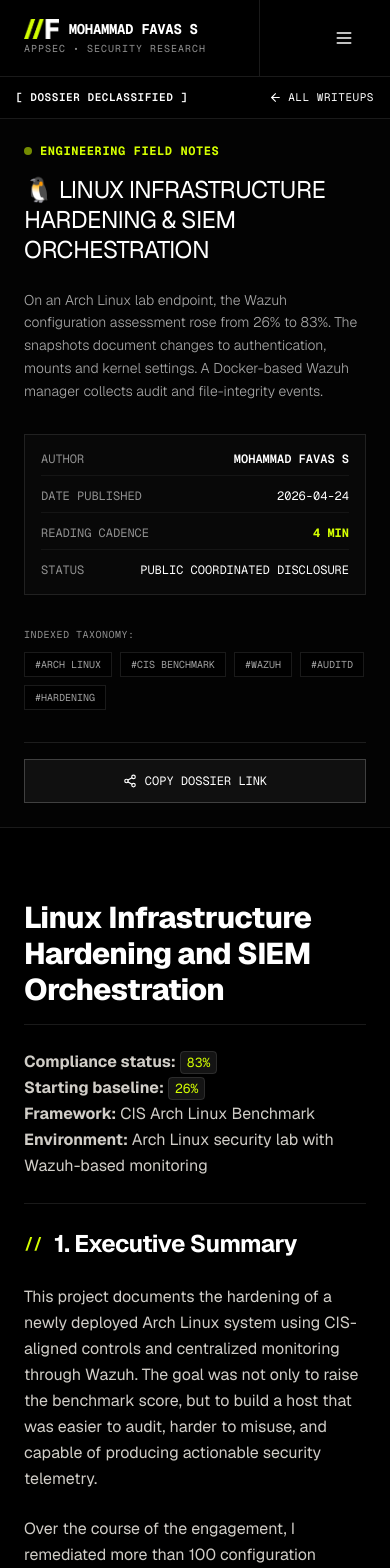
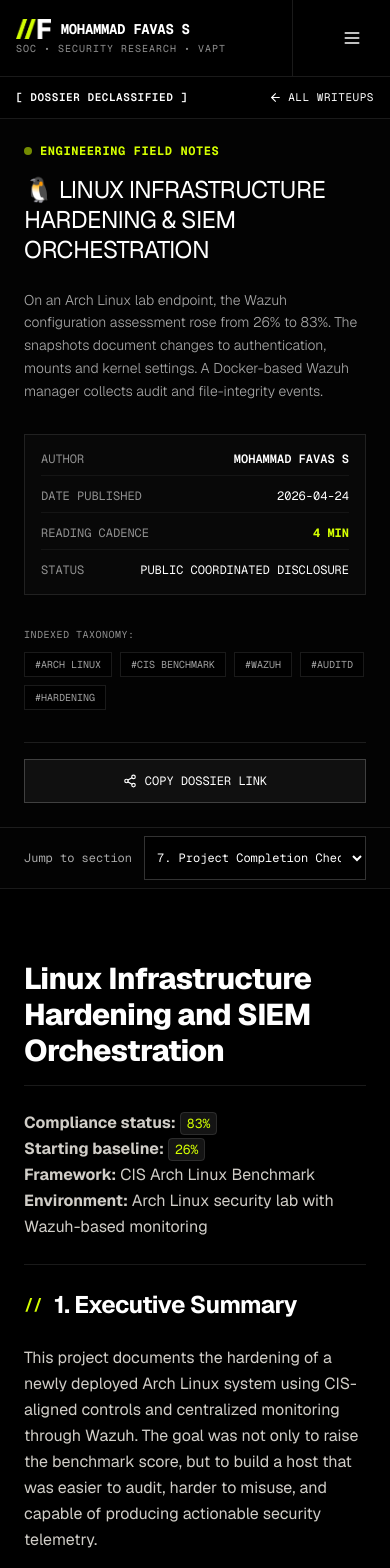
Before and after one commit to ibfavas/ibfavas.github.io, a React (Vite) app: page /writeups/linux-hardening in a window 390 px wide. Shown: the top 1568 px of the page. Built offline with nearby package versions, Linux system fonts and the light colour scheme.

Commit message:
Add writeup section navigation, fix link rendering, and update portfolio focus

```diff
--- a/index.html
+++ b/index.html
@@ -3,8 +3,8 @@
   <head>
     <meta charset="UTF-8" />
     <meta name="viewport" content="width=device-width, initial-scale=1.0" />
-    <title>Mohammad Favas S | Application Security Researcher</title>
-    <meta name="description" content="Information Security researcher specializing in web application security, source-code analysis, and custom defensive tooling. Upstream patches for CVE-2026-12261 and CVE-2026-81723." />
+    <title>Mohammad Favas S | SOC, Security Research &amp; VAPT</title>
+    <meta name="description" content="Mohammad Favas S works across security operations (SOC), security research, and vulnerability assessment and penetration testing (VAPT). Explore NLTK disclosures, Wazuh lab projects, and technical writeups." />
     <link rel="icon" type="image/png" href="/assets/ui/logo.png" />
     <link rel="preconnect" href="https://fonts.googleapis.com" />
     <link rel="preconnect" href="https://fonts.gstatic.com" crossorigin />
--- a/src/components/Footer.tsx
+++ b/src/components/Footer.tsx
@@ -18,7 +18,7 @@ export const Footer: React.FC = () => {
               </Link>
             </div>
             <span className="text-[10px] text-[#909090] uppercase tracking-widest block">
-              APPLICATION SECURITY &bull; VULNERABILITY RESEARCH &bull; KOLLAM, INDIA
+              SOC &bull; SECURITY RESEARCH &bull; VAPT
             </span>
           </div>
           <div className="text-[10px] text-[#909090] mt-6">
--- a/src/components/HeroSection.tsx
+++ b/src/components/HeroSection.tsx
@@ -60,7 +60,7 @@ export const HeroSection: React.FC = () => {
           <div className="inline-flex items-center gap-2.5 px-3 py-1 rounded-full border border-white/15 bg-white/[0.03] backdrop-blur-md mb-4 md:mb-6">
             <span className="w-1.5 h-1.5 rounded-full bg-lime" />
             <span className="font-mono text-[10px] md:text-xs uppercase tracking-widest text-[#D0D0D0]">
-              <DecryptText text="APPLICATION SECURITY RESEARCHER" /> &bull; VULNERABILITY RESEARCH &bull; SECURITY ENGINEERING
+              <DecryptText text="SOC • SECURITY RESEARCH • VAPT" />
             </span>
           </div>
 
--- a/src/components/MarkdownRenderer.tsx
+++ b/src/components/MarkdownRenderer.tsx
@@ -1,5 +1,5 @@
 import React from 'react';
-import ReactMarkdown from 'react-markdown';
+import ReactMarkdown, { type Components } from 'react-markdown';
 import remarkGfm from 'remark-gfm';
 
 interface Props {
@@ -22,14 +22,7 @@ const preprocessMarkdown = (raw: string): string => {
   return processed;
 };
 
-export const MarkdownRenderer: React.FC<Props> = ({ content }) => {
-  const sanitizedContent = preprocessMarkdown(content);
-
-  return (
-    <div className="markdown-body space-y-6 text-[#D0CDC7] text-[16px] md:text-[17px] leading-[1.8] font-normal">
-      <ReactMarkdown
-        remarkPlugins={[remarkGfm]}
-        components={{
+const components: Components = {
   h1: ({ children }) => (
     <h1 className="text-3xl md:text-4xl font-extrabold text-white mt-12 mb-6 tracking-tight border-b border-border pb-4">
       {children}
@@ -37,8 +30,8 @@ export const MarkdownRenderer: React.FC<Props> = ({ content }) => {
   ),
   h2: ({ children }) => (
     <h2 className="text-2xl md:text-3xl font-bold text-white mt-10 mb-4 tracking-tight flex items-center gap-3">
-              <span className="text-lime text-base font-mono">//</span>
-              {children}
+      <span aria-hidden="true" className="text-lime text-base font-mono">//</span>
+      <span>{children}</span>
     </h2>
   ),
   h3: ({ children }) => (
@@ -150,12 +143,20 @@ export const MarkdownRenderer: React.FC<Props> = ({ content }) => {
       rel="noopener noreferrer"
       className="text-lime hover:underline font-medium break-words transition-colors"
     >
-              <span>{children}</span>
-              <span className="text-[10px] font-mono">&nearr;</span>
+      {children}
     </a>
   ),
   hr: () => <hr className="border-t border-white/10 my-10" />
-        }}
+};
+
+export const MarkdownRenderer: React.FC<Props> = ({ content }) => {
+  const sanitizedContent = preprocessMarkdown(content);
+
+  return (
+    <div className="markdown-body space-y-6 text-[#D0CDC7] text-[16px] md:text-[17px] leading-[1.8] font-normal">
+      <ReactMarkdown
+        remarkPlugins={[remarkGfm]}
+        components={components}
       >
         {sanitizedContent}
       </ReactMarkdown>
--- a/src/components/MarqueeTicker.tsx
+++ b/src/components/MarqueeTicker.tsx
@@ -10,7 +10,7 @@ export const MarqueeTicker: React.FC = () => {
     "PEELR JAVASCRIPT TRIAGE",
     "NETPULSE LINUX DIAGNOSTICS",
     "TRYHACKME / IBFAVAS",
-    "APPLICATION SECURITY RESEARCH"
+    "SOC • SECURITY RESEARCH • VAPT"
   ];
 
   return (
--- a/src/components/Navbar.tsx
+++ b/src/components/Navbar.tsx
@@ -17,7 +17,7 @@ export const Navbar: React.FC = () => {
     }} className="sticky top-0 z-50 bg-[#000000]/95 backdrop-blur-md border-b border-white/10 transition-all">
       <div className="w-full grid grid-cols-12 text-xs font-mono tracking-wider">
         {/* Cell 1: Brand Identifier */}
-        <div className="col-span-8 lg:col-span-3 px-6 py-4 border-r border-white/10 flex items-center justify-between">
+        <div className="col-span-9 lg:col-span-3 px-4 sm:px-6 py-4 border-r border-white/10 flex items-center justify-between">
           <Link to="/" onClick={() => window.scrollTo({ top: 0, behavior: 'auto' })} className="flex flex-col group">
             <div className="flex items-center gap-2.5">
               <img
@@ -30,7 +30,7 @@ export const Navbar: React.FC = () => {
               </span>
             </div>
             <span className="text-[10px] text-[#909090] uppercase tracking-widest mt-0.5">
-              APPSEC &bull; SECURITY RESEARCH
+              SOC &bull; SECURITY RESEARCH &bull; VAPT
             </span>
           </Link>
         </div>
@@ -88,7 +88,7 @@ export const Navbar: React.FC = () => {
         </nav>
 
         {/* Mobile Menu Toggle Button */}
-        <div className="flex lg:hidden col-span-4 px-6 py-4 items-center justify-end">
+        <div className="flex lg:hidden col-span-3 px-4 sm:px-6 py-4 items-center justify-end">
           <button
             onClick={() => setMobileMenuOpen(!mobileMenuOpen)}
             className="text-white hover:text-lime p-3"
--- a/src/components/ScrollToAnchor.tsx
+++ b/src/components/ScrollToAnchor.tsx
@@ -9,7 +9,8 @@ export const ScrollToAnchor: React.FC = () => {
   useEffect(() => {
     if (location.hash) {
       const target = document.getElementById(location.hash.slice(1));
-      if (target) scrollToElement(target);
+      // Article headings use native fragment navigation and their own sticky inset.
+      if (target && !target.matches('.markdown-body h2')) scrollToElement(target);
     } else {
       // If navigating to a page without a hash, scroll to top
       if (lastPathname.current !== location.pathname) {
--- /dev/null
+++ b/src/components/WriteupSectionIndex.tsx
@@ -0,0 +1,95 @@
+import { useEffect, useRef, useState, type RefObject } from 'react';
+
+export function WriteupSectionIndex({ article }: { article: RefObject<HTMLElement> }) {
+  const nav = useRef<HTMLElement>(null);
+  const [sections, setSections] = useState<HTMLElement[]>([]);
+  const [active, setActive] = useState('');
+
+  useEffect(() => {
+    const page = article.current;
+    const index = nav.current;
+    const header = document.querySelector('header');
+    if (!page || !index || !header) return;
+
+    const headings = Array.from(page.querySelectorAll<HTMLElement>('.markdown-body h2'));
+    const used = new Set<string>();
+    for (const heading of headings) {
+      const label = heading.lastElementChild?.textContent?.trim() || '';
+      const base = 'section-' + (label.toLowerCase().replace(/[^\p{L}\p{N}]+/gu, '-').replace(/^-|-$/g, '') || 'heading');
+      let id = base;
+      let suffix = 2;
+      while (used.has(id)) id = base + '-' + suffix++;
+      used.add(id);
+      heading.id = id;
+      heading.tabIndex = -1;
+    }
+    setSections(headings);
+
+    let inset = 0;
+    const update = () => {
+      let current = '';
+      for (const heading of headings) {
+        if (heading.getBoundingClientRect().top > inset + 2) break;
+        current = heading.id;
+      }
+      if (headings.length && window.innerHeight + window.scrollY >= document.documentElement.scrollHeight - 1) {
+        current = headings[headings.length - 1].id;
+      }
+      setActive(current);
+    };
+    const measure = () => {
+      const headerHeight = header.getBoundingClientRect().height;
+      const mobile = Boolean(index.querySelector('select')?.offsetHeight);
+      inset = headerHeight + (mobile ? index.offsetHeight : 0) + 12;
+      page.style.setProperty('--dossier-header', headerHeight + 'px');
+      page.style.setProperty('--heading-inset', inset + 'px');
+      update();
+    };
+    measure();
+    const bounds = new ResizeObserver(measure);
+    bounds.observe(header);
+    bounds.observe(index);
+    bounds.observe(page);
+
+    // A direct visit can resolve the fragment before the lazy dossier has mounted.
+    const target = headings.find(heading => '#' + heading.id === window.location.hash);
+    if (target) target.scrollIntoView({ behavior: 'instant' });
+    window.addEventListener('scroll', update, { passive: true });
+    update();
+    return () => {
+      bounds.disconnect();
+      window.removeEventListener('scroll', update);
+    };
+  }, [article]);
+
+  useEffect(() => {
+    const link = nav.current?.querySelector<HTMLAnchorElement>('[aria-current="location"]');
+    const list = link?.parentElement;
+    if (!link || !list || !list.clientHeight) return;
+    const offset = link.getBoundingClientRect().top - list.getBoundingClientRect().top;
+    if (offset < 0) list.scrollTop += offset;
+    else if (offset + link.offsetHeight > list.clientHeight) list.scrollTop += offset + link.offsetHeight - list.clientHeight;
+  }, [active]);
+
+  return (
+    <nav ref={nav} aria-label="Writeup sections" className="dossier-index sticky z-30 min-w-0 self-start bg-[#030303] px-6 py-2 font-mono lg:col-span-4 lg:col-start-1 lg:row-start-2 lg:px-10 lg:py-4">
+      <h2 className="mb-3 hidden text-xs uppercase tracking-wider text-[#aaa] lg:block">In this writeup</h2>
+      <div data-lenis-prevent className="hidden max-h-[calc(100dvh-var(--dossier-header)-5rem)] overflow-y-auto overscroll-contain lg:grid">
+        {sections.map(heading => (
+          <a key={heading.id} href={'#' + heading.id} aria-current={active === heading.id ? 'location' : undefined}
+            className="border-l border-white/20 px-3 py-1.5 text-xs text-[#aaa] hover:text-white aria-[current=location]:border-lime aria-[current=location]:text-lime">
+            {heading.lastElementChild?.textContent}
+          </a>
+        ))}
+      </div>
+      <label className="flex items-center gap-3 text-xs lg:hidden">
+        <span className="shrink-0 text-[#aaa]">Jump to section</span>
+        <select className="min-h-11 min-w-0 flex-1 border border-white/20 bg-black px-2 text-white" value={active}
+          onChange={event => { window.location.hash = event.target.value; }}>
+          <option value="" disabled>Select section</option>
+          {sections.map(heading => <option key={heading.id} value={heading.id}>{heading.lastElementChild?.textContent}</option>)}
+        </select>
+      </label>
+    </nav>
+  );
+}
--- a/src/data/portfolioData.ts
+++ b/src/data/portfolioData.ts
@@ -2,8 +2,8 @@ import { Project, Writeup, CveItem, Certification, TimelineEntry, SkillGroup, Pr
 
 export const initialProfile: Profile = {
   "name": "Mohammad Favas S",
-  "role": "Application Security Researcher",
-  "specialties": "Vulnerability Research | Security Engineering",
+  "role": "Security Researcher",
+  "specialties": "SOC | Security Research | VAPT",
   "location": "Kollam, Kerala, India",
   "summary": "I research trust boundaries in Python libraries and build tools for application review, detection engineering and Linux hardening.",
   "tagline": "Bridging offensive security research, blue-team detection engineering, and Linux infrastructure hardening.",
--- a/src/index.css
+++ b/src/index.css
@@ -71,6 +71,8 @@
 }
 .skip-link:focus { transform: none; }
 section[id] { scroll-margin-top: 4.5rem; }
+.dossier-index { top: var(--dossier-header, 5rem); }
+.markdown-body h2[id] { scroll-margin-top: var(--heading-inset, 6rem); }
 button, nav a { min-height: 2.75rem; }
 nav a { display: inline-flex; align-items: center; }
 .core-orbit {
--- a/src/pages/WriteupDetailPage.tsx
+++ b/src/pages/WriteupDetailPage.tsx
@@ -1,6 +1,7 @@
-import React, { useEffect, useState } from 'react';
+import React, { useRef, useState } from 'react';
 import { useParams, Link } from 'react-router-dom';
 import { XmlReaderTrace } from '../components/XmlReaderTrace';
+import { WriteupSectionIndex } from '../components/WriteupSectionIndex';
 import { MarkdownRenderer } from '../components/MarkdownRenderer';
 import { initialWriteups } from '../data/portfolioData';
 import { ArrowLeft, ShieldCheck, Share2, Check } from 'lucide-react';
@@ -11,10 +12,7 @@ export const WriteupDetailPage: React.FC = () => {
   const writeup = initialWriteups.find(item => item.slug === slug);
   const [copied, setCopied] = useState(false);
 
-  useEffect(() => {
-    window.scrollTo(0, 0);
-    setCopied(false);
-  }, [slug]);
+  const article = useRef<HTMLElement>(null);
 
   const handleShare = () => {
     navigator.clipboard.writeText(window.location.href);
@@ -37,9 +35,9 @@ export const WriteupDetailPage: React.FC = () => {
   }
 
   return (
-    <article className="w-full bg-[#000000] text-[#F4F1EE] min-h-screen">
+    <article ref={article} className="w-full bg-[#000000] text-[#F4F1EE] min-h-screen">
       {/* Top Chapter Coordinate Header */}
-      <div className="w-full border-b border-white/10 px-4 md:px-12 py-3 flex items-center justify-between font-mono text-[11px] text-[#909090] uppercase tracking-wider bg-black/60 backdrop-blur-md sticky top-0 z-40">
+      <div className="w-full border-b border-white/10 px-4 md:px-12 py-3 flex items-center justify-between font-mono text-[11px] text-[#909090] uppercase tracking-wider bg-black/60 backdrop-blur-md">
         <div className="flex items-center gap-3">
           <span className="text-white font-semibold">[ DOSSIER DECLASSIFIED ]</span>
           <span className="hidden sm:inline text-[#A0A0A0]">
@@ -56,9 +54,9 @@ export const WriteupDetailPage: React.FC = () => {
       </div>
 
       {/* Main Two-Column Architectural Layout (No huge margins!) */}
-      <div className="w-full grid grid-cols-1 lg:grid-cols-12 divide-y lg:divide-y-0 lg:divide-x divide-white/10">
+      <div className="w-full grid grid-cols-1 lg:grid-cols-12 lg:grid-rows-[auto_1fr] divide-y lg:divide-y-0 lg:divide-x divide-white/10">
         {/* Left Sticky Dossier Sidebar */}
-        <aside className="lg:col-span-4 p-6 md:p-10 lg:sticky lg:top-12 self-start space-y-8 bg-[#030303]">
+        <aside className="lg:col-span-4 p-6 md:p-10 lg:col-start-1 lg:row-start-1 self-start space-y-8 bg-[#030303]">
           <div>
             <div className="flex items-center gap-2 mb-4 font-mono text-xs">
               <span className="w-2 h-2 rounded-full bg-lime animate-pulse" />
@@ -127,8 +125,10 @@ export const WriteupDetailPage: React.FC = () => {
           </div>
         </aside>
 
+        <WriteupSectionIndex key={slug} article={article} />
+
         {/* Right Fluid Markdown Reader Area */}
-        <main className="min-w-0 lg:col-span-8 p-6 md:p-12 lg:p-16 overflow-x-hidden bg-[#000000]">
+        <main className="min-w-0 lg:col-span-8 lg:col-start-5 lg:row-start-1 lg:row-span-2 p-6 md:p-12 lg:p-16 overflow-x-hidden bg-[#000000]">
           <div className="max-w-4xl">
             {writeup.slug === 'cve-2026-81723' && <XmlReaderTrace />}
             <MarkdownRenderer content={writeup.body} />
```
Lines whose indentation alone changed are shown as unchanged.
